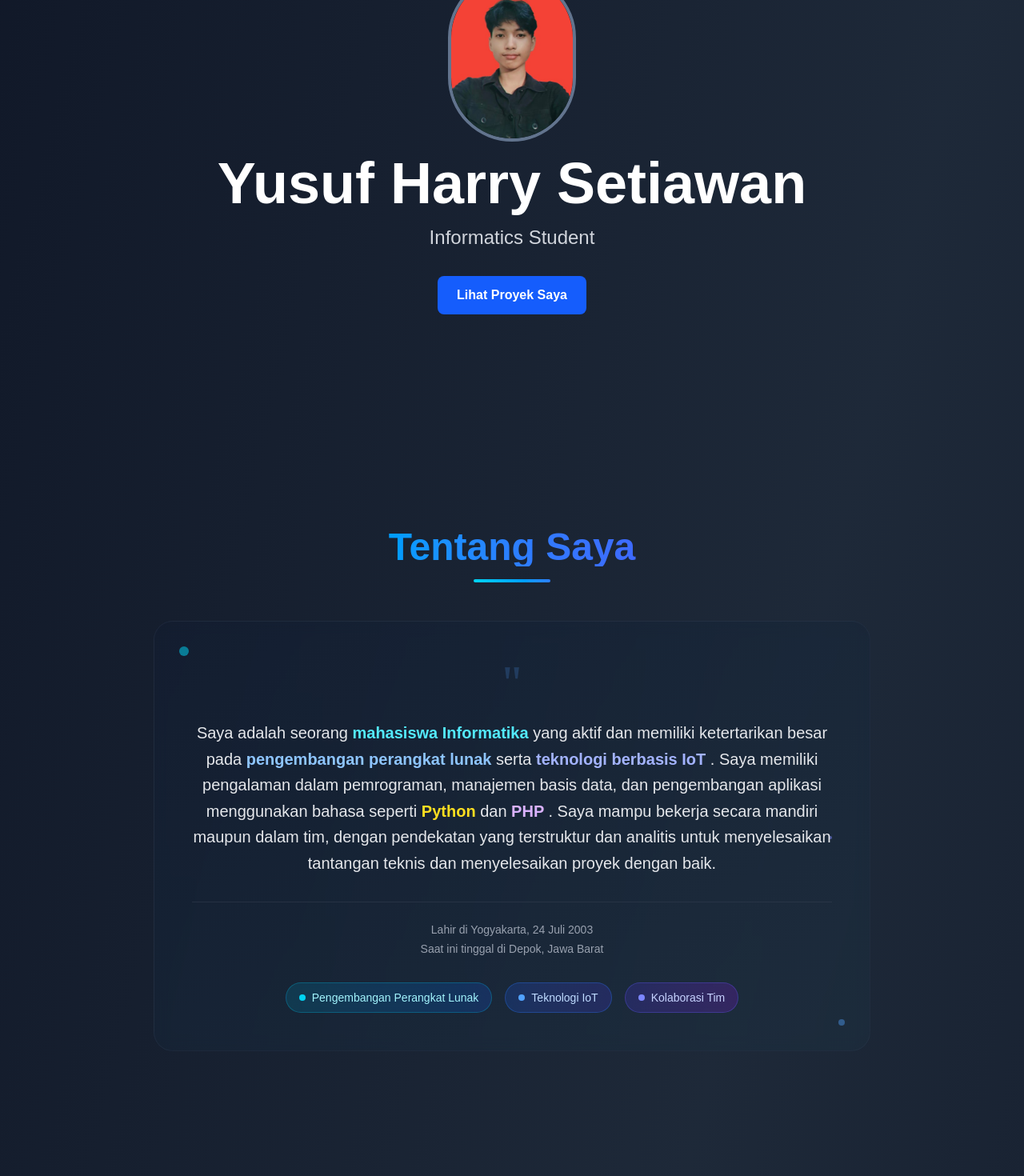
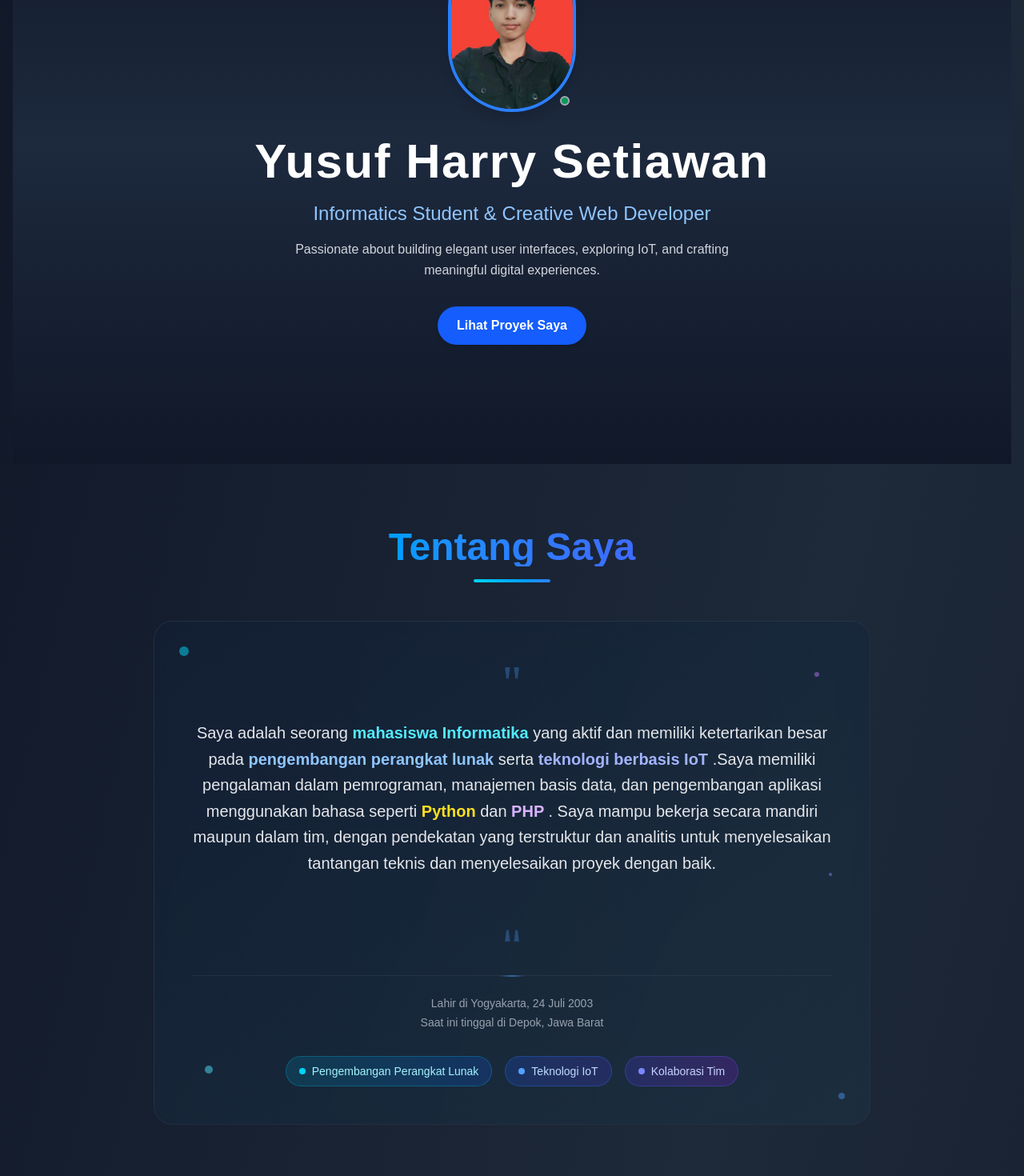
Before and after one commit to Harr24/yusuf-portfolio, a Next.js app: page / in a window 1280 px wide. Shown: the part 280-1750 px from the top of the page at 80% size. Built offline with nearby package versions, Linux system fonts and the light colour scheme.

Commit message:
improve dikit

```diff
--- a/src/components/AboutSection.js
+++ b/src/components/AboutSection.js
@@ -15,89 +15,123 @@ const AboutSection = () => {
           </div>{" "}
         </div>
         {/* About Content */}{" "}
-        <div className="relative">
+        <div className="relative group">
           {" "}
-          {/* Background decoration */}{" "}
-          <div className="absolute inset-0 bg-gradient-to-br from-blue-500/5 to-cyan-500/5 rounded-3xl">
+          {/* Enhanced Background decoration */}{" "}
+          <div className="absolute inset-0 bg-gradient-to-br from-blue-500/10 to-cyan-500/10 rounded-3xl group-hover:from-blue-500/15 group-hover:to-cyan-500/15 transition-all duration-500">
             {" "}
           </div>{" "}
-          <div className="absolute inset-0 bg-gradient-to-br from-gray-900/50 to-gray-800/50 backdrop-blur-sm rounded-3xl border border-gray-700/30">
+          <div className="absolute inset-0 bg-gradient-to-br from-gray-900/60 to-gray-800/60 backdrop-blur-sm rounded-3xl border border-gray-700/40 group-hover:border-blue-500/30 transition-all duration-500">
+            {" "}
+          </div>
+          {/* Subtle glow effect */}{" "}
+          <div className="absolute inset-0 rounded-3xl opacity-0 group-hover:opacity-100 transition-opacity duration-700 bg-gradient-to-br from-blue-500/5 via-transparent to-cyan-500/5">
             {" "}
           </div>
           {/* Content */}{" "}
           <div className="relative z-10 p-8 md:p-12 text-center">
             {" "}
-            {/* Quote decoration */}{" "}
-            <div className="text-6xl text-blue-400/20 font-serif mb-4"> "</div>{" "}
+            {/* Enhanced Quote decoration */}{" "}
+            <div className="text-6xl text-blue-400/30 font-serif mb-4 group-hover:text-blue-400/40 transition-colors duration-300">
+              {" "}
+              "
+            </div>
             <p className="text-lg md:text-xl text-gray-200 leading-relaxed mb-8 font-light">
               Saya adalah seorang{" "}
-              <span className="font-semibold text-cyan-300">
-                {" "}
+              <span className="font-semibold text-cyan-300 hover:text-cyan-200 transition-colors duration-200">
                 mahasiswa Informatika{" "}
               </span>{" "}
               yang aktif dan memiliki ketertarikan besar pada{" "}
-              <span className="font-semibold text-blue-300">
-                {" "}
+              <span className="font-semibold text-blue-300 hover:text-blue-200 transition-colors duration-200">
                 pengembangan perangkat lunak{" "}
               </span>{" "}
               serta{" "}
-              <span className="font-semibold text-indigo-300">
-                {" "}
+              <span className="font-semibold text-indigo-300 hover:text-indigo-200 transition-colors duration-200">
                 teknologi berbasis IoT{" "}
               </span>
-              . Saya memiliki pengalaman dalam pemrograman, manajemen basis
-              data, dan pengembangan aplikasi menggunakan bahasa seperti{" "}
-              <span className="font-semibold text-yellow-300">
-                {" "}
+              .Saya memiliki pengalaman dalam pemrograman, manajemen basis data,
+              dan pengembangan aplikasi menggunakan bahasa seperti{" "}
+              <span className="font-semibold text-yellow-300 hover:text-yellow-200 transition-colors duration-200">
                 Python{" "}
               </span>{" "}
-              dan <span className="font-semibold text-purple-300"> PHP </span>.
-              Saya mampu bekerja secara mandiri maupun dalam tim, dengan
+              dan{" "}
+              <span className="font-semibold text-purple-300 hover:text-purple-200 transition-colors duration-200">
+                {" "}
+                PHP{" "}
+              </span>
+              . Saya mampu bekerja secara mandiri maupun dalam tim, dengan
               pendekatan yang terstruktur dan analitis untuk menyelesaikan
               tantangan teknis dan menyelesaikan proyek dengan baik.{" "}
             </p>
-            {/* Informasi Pribadi */}{" "}
-            <div className="border-t border-gray-700/50 pt-6 mt-8 text-center">
-              <p className="text-sm text-gray-400 font-medium">
-                Lahir di Yogyakarta, 24 Juli 2003{" "}
-              </p>{" "}
-              <p className="text-sm text-gray-400 font-medium mt-1">
-                Saat ini tinggal di Depok, Jawa Barat{" "}
-              </p>{" "}
+            {/* Bottom quote decoration */}{" "}
+            <div className="text-6xl text-blue-400/30 font-serif rotate-180 mb-6 group-hover:text-blue-400/40 transition-colors duration-300">
+              {" "}
+              "
             </div>
-            {/* Key highlights */}{" "}
+            {/* Enhanced Informasi Pribadi */}{" "}
+            <div className="relative border-t border-gray-700/50 pt-6 mt-8 text-center">
+              <div className="absolute left-1/2 top-0 transform -translate-x-1/2 -translate-y-1/2">
+                <div className="w-8 h-px bg-gradient-to-r from-transparent via-blue-400 to-transparent">
+                  {" "}
+                </div>{" "}
+              </div>{" "}
+              <div className="space-y-1">
+                <p className="text-sm text-gray-400 font-medium hover:text-gray-300 transition-colors duration-200">
+                  Lahir di Yogyakarta, 24 Juli 2003{" "}
+                </p>{" "}
+                <p className="text-sm text-gray-400 font-medium hover:text-gray-300 transition-colors duration-200">
+                  Saat ini tinggal di Depok, Jawa Barat{" "}
+                </p>{" "}
+              </div>{" "}
+            </div>
+            {/* Enhanced Key highlights */}{" "}
             <div className="flex flex-wrap justify-center gap-4 mt-8">
-              <div className="flex items-center gap-2 bg-gradient-to-r from-cyan-600/20 to-blue-600/20 backdrop-blur-sm border border-cyan-500/30 px-4 py-2 rounded-full">
-                <div className="w-2 h-2 bg-cyan-400 rounded-full"> </div>{" "}
-                <span className="text-sm font-medium text-cyan-200">
+              <div className="group/badge flex items-center gap-2 bg-gradient-to-r from-cyan-600/20 to-blue-600/20 backdrop-blur-sm border border-cyan-500/30 hover:border-cyan-400/50 px-4 py-2 rounded-full hover:scale-105 transition-all duration-200">
+                <div className="w-2 h-2 bg-cyan-400 rounded-full group-hover/badge:animate-pulse">
+                  {" "}
+                </div>{" "}
+                <span className="text-sm font-medium text-cyan-200 group-hover/badge:text-cyan-100 transition-colors duration-200">
                   Pengembangan Perangkat Lunak{" "}
                 </span>{" "}
               </div>{" "}
-              <div className="flex items-center gap-2 bg-gradient-to-r from-blue-600/20 to-indigo-600/20 backdrop-blur-sm border border-blue-500/30 px-4 py-2 rounded-full">
-                <div className="w-2 h-2 bg-blue-400 rounded-full"> </div>{" "}
-                <span className="text-sm font-medium text-blue-200">
+              <div className="group/badge flex items-center gap-2 bg-gradient-to-r from-blue-600/20 to-indigo-600/20 backdrop-blur-sm border border-blue-500/30 hover:border-blue-400/50 px-4 py-2 rounded-full hover:scale-105 transition-all duration-200">
+                <div className="w-2 h-2 bg-blue-400 rounded-full group-hover/badge:animate-pulse">
+                  {" "}
+                </div>{" "}
+                <span className="text-sm font-medium text-blue-200 group-hover/badge:text-blue-100 transition-colors duration-200">
                   Teknologi IoT{" "}
                 </span>{" "}
               </div>{" "}
-              <div className="flex items-center gap-2 bg-gradient-to-r from-indigo-600/20 to-purple-600/20 backdrop-blur-sm border border-indigo-500/30 px-4 py-2 rounded-full">
-                <div className="w-2 h-2 bg-indigo-400 rounded-full"> </div>{" "}
-                <span className="text-sm font-medium text-indigo-200">
+              <div className="group/badge flex items-center gap-2 bg-gradient-to-r from-indigo-600/20 to-purple-600/20 backdrop-blur-sm border border-indigo-500/30 hover:border-indigo-400/50 px-4 py-2 rounded-full hover:scale-105 transition-all duration-200">
+                <div className="w-2 h-2 bg-indigo-400 rounded-full group-hover/badge:animate-pulse">
+                  {" "}
+                </div>{" "}
+                <span className="text-sm font-medium text-indigo-200 group-hover/badge:text-indigo-100 transition-colors duration-200">
                   Kolaborasi Tim{" "}
                 </span>{" "}
               </div>{" "}
             </div>{" "}
           </div>
-          {/* Floating elements */}{" "}
-          <div className="absolute top-8 left-8 w-3 h-3 bg-cyan-400 rounded-full animate-pulse opacity-60">
+          {/* Enhanced Floating elements */}{" "}
+          <div className="absolute top-8 left-8 w-3 h-3 bg-cyan-400 rounded-full animate-pulse opacity-60 group-hover:opacity-80 transition-opacity duration-300">
             {" "}
           </div>{" "}
           <div
-            className="absolute bottom-8 right-8 w-2 h-2 bg-blue-400 rounded-full animate-pulse opacity-40"
+            className="absolute bottom-8 right-8 w-2 h-2 bg-blue-400 rounded-full animate-pulse opacity-40 group-hover:opacity-60 transition-opacity duration-300"
             style={{ animationDelay: "1s" }}
           ></div>{" "}
           <div
-            className="absolute top-1/2 right-12 w-1 h-1 bg-indigo-400 rounded-full animate-pulse opacity-50"
+            className="absolute top-1/2 right-12 w-1 h-1 bg-indigo-400 rounded-full animate-pulse opacity-50 group-hover:opacity-70 transition-opacity duration-300"
             style={{ animationDelay: "0.5s" }}
+          ></div>
+          {/* Additional floating elements for more visual interest */}{" "}
+          <div
+            className="absolute top-16 right-16 w-1.5 h-1.5 bg-purple-400 rounded-full animate-pulse opacity-30 group-hover:opacity-50 transition-opacity duration-300"
+            style={{ animationDelay: "2s" }}
+          ></div>{" "}
+          <div
+            className="absolute bottom-16 left-16 w-2.5 h-2.5 bg-cyan-300 rounded-full animate-pulse opacity-25 group-hover:opacity-45 transition-opacity duration-300"
+            style={{ animationDelay: "1.5s" }}
           ></div>{" "}
         </div>{" "}
       </div>{" "}
--- a/src/components/HeroSection.js
+++ b/src/components/HeroSection.js
@@ -5,32 +5,40 @@ const HeroSection = () => {
   return (
     <section
       id="hero"
-      className="min-h-screen flex flex-col items-center justify-center text-center"
+      className="min-h-screen flex flex-col items-center justify-center text-center px-6 bg-gradient-to-b from-gray-900 via-slate-800 to-gray-900 text-white"
     >
+      {/* Profile Image */}{" "}
+      <div className="relative mb-6">
         <Image
           src="/profile.jpg"
           alt="Foto profil Yusuf Harry Setiawan"
           width={160}
           height={160}
-        className="rounded-full border-4 border-slate-500 mb-4"
-      />
-      <div>
-        {" "}
-        {/* Nama CV */}{" "}
-        <h1 className="text-4xl sm:text-5xl md:text-7xl font-bold">
+          className="rounded-full border-4 border-blue-500 shadow-lg transition-transform duration-300 hover:scale-105"
+        />{" "}
+        {/* Status Indicator */}{" "}
+        <div className="absolute bottom-2 right-2 w-3 h-3 bg-green-400 border-2 border-white rounded-full animate-pulse" />
+      </div>
+      {/* Name */}{" "}
+      <h1 className="text-4xl sm:text-5xl md:text-6xl font-extrabold leading-tight tracking-wide">
         Yusuf Harry Setiawan{" "}
-        </h1>{" "}
-        {/* Titel ini diambil dari CV yang diberikan sebelumnya */}{" "}
-        <p className="mt-4 text-xl md:text-2xl text-gray-300">
-          Informatics Student{" "}
-        </p>{" "}
+      </h1>
+      {/* Title */}{" "}
+      <p className="mt-3 text-lg sm:text-xl md:text-2xl text-blue-300 font-light">
+        Informatics Student & Creative Web Developer{" "}
+      </p>
+      {/* Description */}{" "}
+      <p className="mt-4 max-w-xl text-sm sm:text-base text-gray-300 leading-relaxed">
+        Passionate about building elegant user interfaces, exploring IoT, and
+        crafting meaningful digital experiences.{" "}
+      </p>
+      {/* CTA Button */}{" "}
       <a
         href="#projects"
-          className="mt-8 inline-block bg-blue-600 hover:bg-blue-700 text-white font-bold py-3 px-6 rounded-lg transition duration-300"
+        className="mt-8 inline-block bg-blue-600 hover:bg-blue-700 text-white font-semibold py-3 px-6 rounded-full shadow-md transition duration-300 hover:-translate-y-1 hover:shadow-blue-500/30"
       >
         Lihat Proyek Saya{" "}
       </a>{" "}
-      </div>{" "}
     </section>
   );
 };
```
Lines whose indentation alone changed are shown as unchanged.
